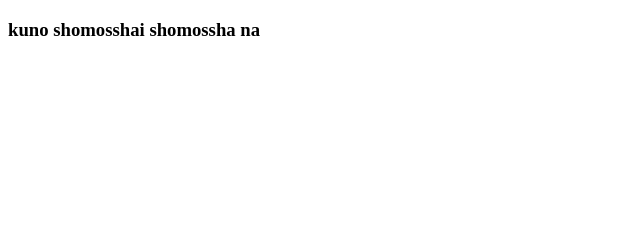
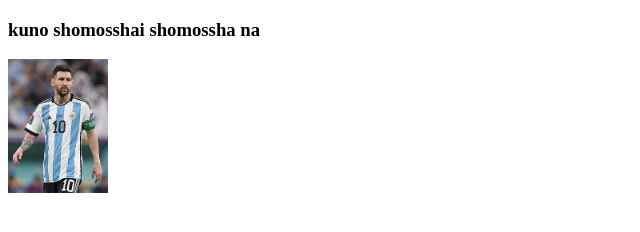
Before and after one commit to nafisfaiyaz-012/problem_will_never_last, a plain HTML site: page Index.html in a window 1280 px wide. Shown: the whole page, without its empty margins (0-640 px from the left). Drawn offline with Linux system fonts and the light colour scheme.

Commit message:
pictures added

```diff
--- a/Index.html
+++ b/Index.html
@@ -8,5 +8,6 @@
 </head>
 <body>
     <h3>kuno shomosshai shomossha na</h3>
+    <img width="100px"src="messi.JPG" alt="messi image">
 </body>
 </html>
```
Also changed, not shown: messi.jpg (added).
